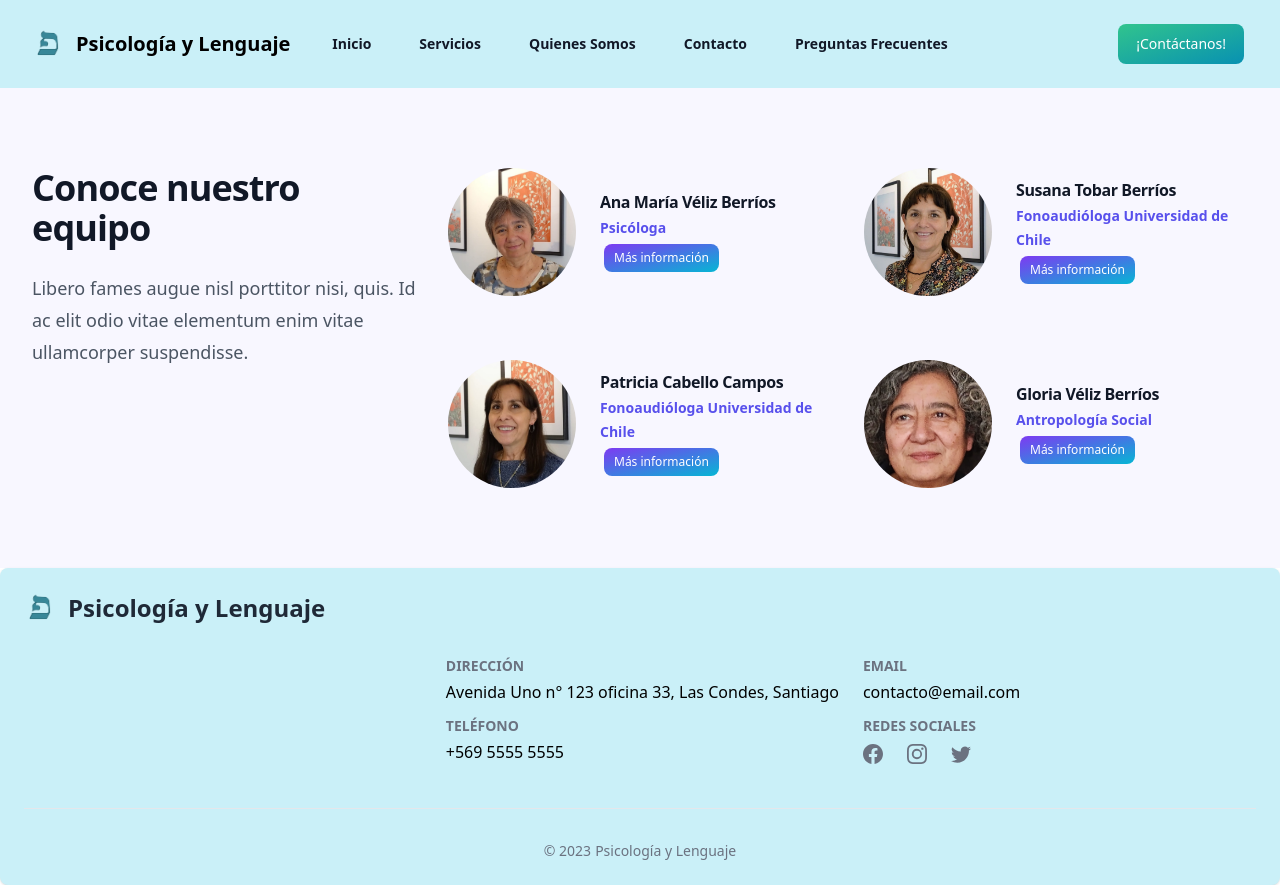
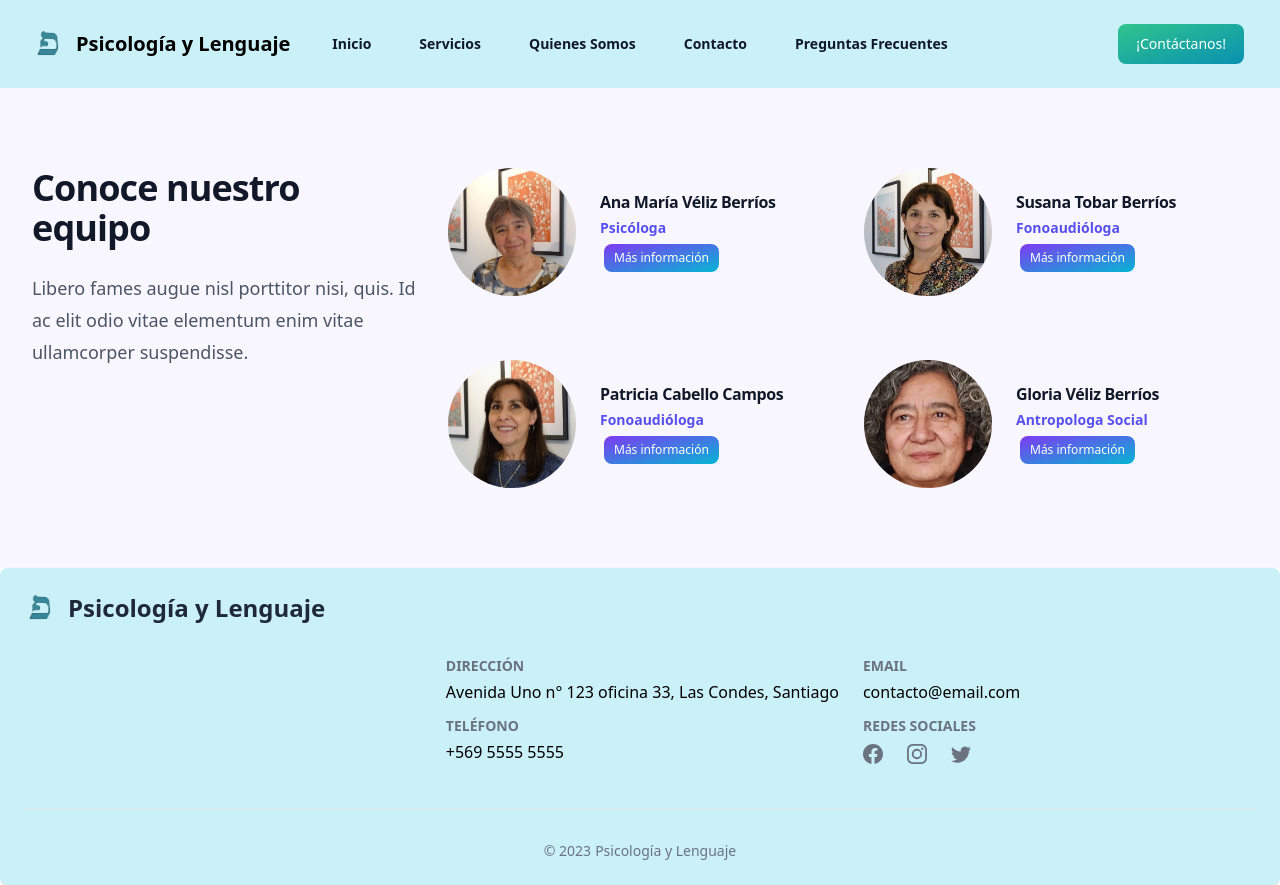
Before and after one commit to jocabello/psicologiaylenguaje, a React (Vite) app: page /psicologiaylenguaje/quienessomos in a window 1280 px wide. Built offline with nearby package versions, Linux system fonts and the light colour scheme.

Commit message:
fix: texts paopleArray and subtitle ServicesPage

```diff
--- a/src/components/pages/site-services/ServicesPage.jsx
+++ b/src/components/pages/site-services/ServicesPage.jsx
@@ -7,8 +7,7 @@ export default function ServicesPage() {
       <div className=" text-center mt-10 mb-5 ">
         <h2 className="text-3xl font-bold tracking-tight text-gray-900 sm:text-4xl">Conoce nuestros servicios</h2>
         <p className="mt-6 text-lg leading-8 text-gray-600">
-          Libero fames augue nisl porttitor nisi, quis. Id ac elit odio vitae elementum enim vitae ullamcorper
-          suspendisse.
+
         </p>
       </div>
 
--- a/src/components/pages/site-whoarewe/peopleArray.js
+++ b/src/components/pages/site-whoarewe/peopleArray.js
@@ -13,34 +13,34 @@ export const people = [
 },
 {
     name: 'Susana Tobar Berríos',
-    role: 'Fonoaudióloga Universidad de Chile',
+    role: 'Fonoaudióloga',
     imageUrl:
     './people/susana2.jpeg',
     // description: "This is a description",
     descriptions: [
-        "Amplia experiencia en la estimulación  del lenguaje en la primera infancia. Evaluación y Tratamiento referidos a trastornos del habla, trastornos específicos del lenguaje expresivo y comprensivo ( T.E.L.) y  tratamiento de Trastornos del Espectro Autista (T.E.A.) en edades preescolares y escolares."
+        "Fonoaudióloga egresada de la Universidad de Chile con amplia experiencia en la estimulación  del lenguaje en la primera infancia. Evaluación y Tratamiento referidos a trastornos del habla, trastornos específicos del lenguaje expresivo y comprensivo (TEL) y  tratamiento de Trastornos del Espectro Autista (TEA) en edades preescolares y escolares."
     ]
 },
 {
     name: 'Patricia Cabello Campos',
-    role: 'Fonoaudióloga Universidad de Chile',
+    role: 'Fonoaudióloga',
     imageUrl:
     './people/patricia2.jpeg',
     // description: "This is a description",
     descriptions: [
-        "Profesional con amplia experiencia en el área del habla y lenguaje infantil abordando Trastornos del Habla, Trastorno Específico del Lenguaje (TEL) y trastorno de la comunicación y lenguaje asociado a Trastorno del espectro autista (TEA) en población preescolar y escolar del primer ciclo básico.",
+        "Profesional egresada de la Universidad de Chile con amplia experiencia en el área del habla y lenguaje infantil abordando trastornos del habla, Trastorno Específico del Lenguaje (TEL) y trastorno de la comunicación y lenguaje asociado a Trastorno del espectro autista (TEA) en población preescolar y escolar del primer ciclo básico.",
         "",
         "",
     ]
 },
 {
     name: 'Gloria Véliz Berríos',
-    role: 'Antropología Social',
+    role: 'Antropologa Social',
     imageUrl:
     './people/gloria2.jpeg',
     // description: "This is a description",
     descriptions: [
-        "Licenciada en Antropología Social. Me especialice en consejería en VIH/SIDA, Infecciones de transmisión sexual (ITS), sexualidad y afectividad. A partir del año 2007 trabaje en diversas instituciones dependientes del Ministerio de Salud y en instituciones educativas. Desde mi perspectiva considero fundamental brindar un espacio de orientación y educación tanto a nivel individual como familiar si lo requieren los consultantes.",
+        "Licenciada en Antropología Social. Me especialicé en consejería en VIH/SIDA, Infecciones de transmisión sexual (ITS), sexualidad y afectividad. A partir del año 2007 trabajé en diversas instituciones dependientes del Ministerio de Salud y en instituciones educativas. Desde mi perspectiva considero fundamental brindar un espacio de orientación y educación tanto a nivel individual como familiar si lo requieren los consultantes.",
     ]
 },
 ]
```
